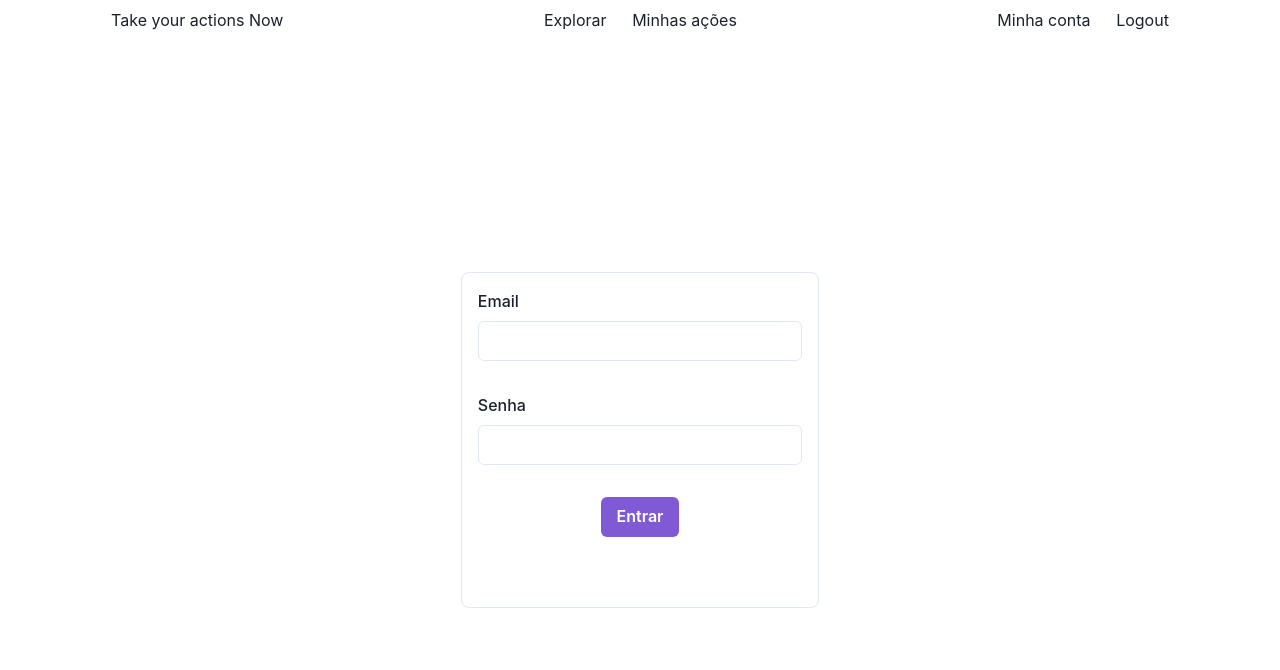
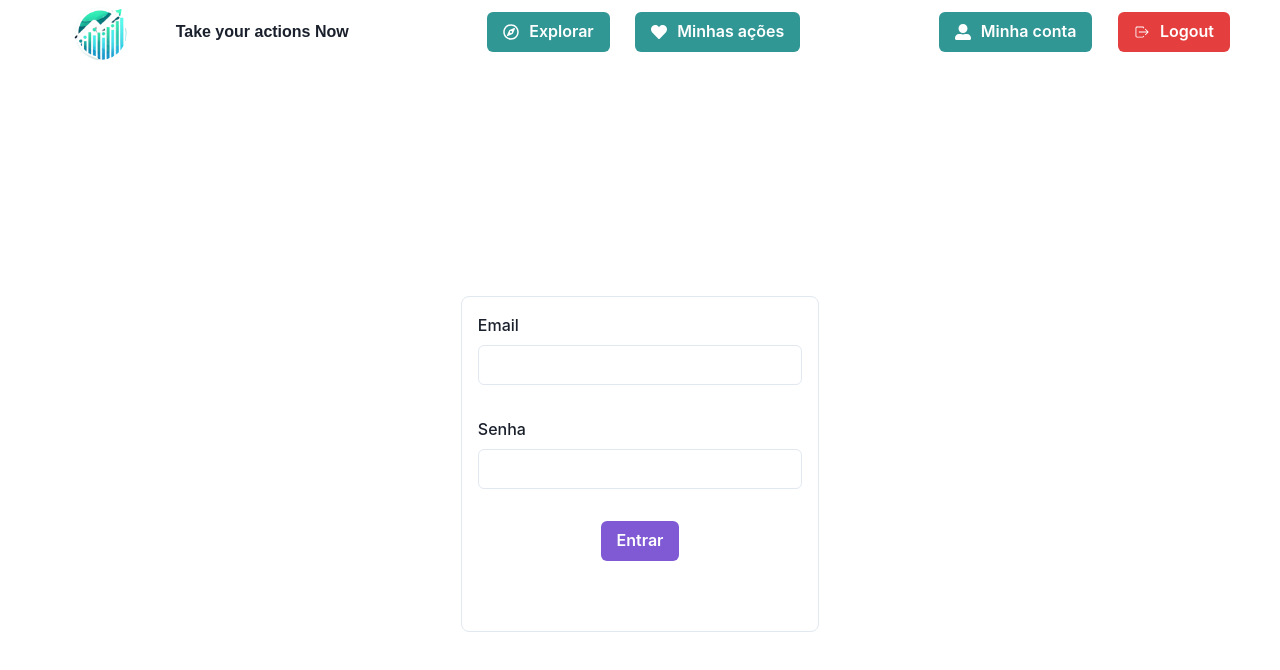
Before and after one commit to Rafael-Floriano/take-your-actions-now, a React (Vite) app: page / in a window 1280 px wide. Shown: the top 670 px of the page. Built offline with nearby package versions, Linux system fonts and the light colour scheme.

Commit message:
adjusted headers style and links

```diff
--- a/src/components/Header/Header.css
+++ b/src/components/Header/Header.css
@@ -1,6 +1,8 @@
+@import url('https://fonts.googleapis.com/css?family=Source+Sans+Pro:regular,bold,italic&subset=latin,latin-ext');
+
 .header-conteiner {
     width: 100%;
-    height: 5vh;
+    height: 8vh;
     display: flex;
     flex-direction: column;
     align-items: center;
@@ -13,6 +15,15 @@
     flex-direction: row;
     justify-content: space-around;
     gap: 3vw;
+}
+
+.conteiner-icon-with-title {
+    cursor: pointer;
+}
+
+.header-title {
+    font-weight: bold;
+    font-family: sans-serif;
 }
 
 .site-actions {
@@ -28,3 +39,9 @@
     align-items: center;
     gap: 2vw;
 }
+
+.button-conteiner {
+    display: flex;
+    align-items: center;
+    gap: 10px;
+}
--- a/src/components/Header/Header.tsx
+++ b/src/components/Header/Header.tsx
@@ -1,19 +1,46 @@
-import { Text } from "@chakra-ui/react";
+import { Button, Flex, Image, Text } from "@chakra-ui/react";
 import "./Header.css";
+import { FaHeart, FaRegCompass, FaUserAlt } from "react-icons/fa";
+import { IoIosLogOut } from "react-icons/io";
+import { useNavigate } from "react-router-dom";
+
 
 const Header = () => {
+
+    const navigate = useNavigate()
+
+    const routerChanger = (path:string) => {
+        navigate(path);
+    }
+
     return (
         <>
             <div className="header-conteiner">
                 <div className="header-content">
-                    <Text>Take your actions Now</Text>
+                    <Flex className="conteiner-icon-with-title" flexDirection='row' gap='2vw' alignItems='center' onClick={() =>routerChanger('/home')}>
+                        <Image
+                            boxSize='100px'
+                            objectFit='cover'
+                            src='./src/logo.png'
+                            alt='Dan Abramov'
+                        />
+                        <Text className="header-title">Take your actions Now</Text>
+                    </Flex>
                     <div className="site-actions">
-                        <Text>Explorar</Text>
-                        <Text>Minhas ações</Text>
+                        <Button className="button-conteiner" colorScheme="teal" variant="solid" onClick={() =>routerChanger('/home')}>
+                            <FaRegCompass /> Explorar
+                        </Button>
+                        <Button className="button-conteiner" colorScheme="teal" variant="solid" onClick={() =>routerChanger('/bookmark')}>
+                            <FaHeart /> Minhas ações
+                        </Button>
                     </div>
                     <div className="account-actions">
-                        <Text>Minha conta</Text>
-                        <Text>Logout</Text>
+                        <Button className="button-conteiner" colorScheme="teal" variant="solid">
+                            <FaUserAlt /> Minha conta
+                        </Button>
+                        <Button className="button-conteiner" colorScheme="red" variant="solid" onClick={() =>routerChanger('/')}>
+                            <IoIosLogOut /> Logout
+                        </Button>
                     </div>
                 </div>
             </div>
--- a/src/main.tsx
+++ b/src/main.tsx
@@ -11,16 +11,16 @@ import Bookmark from './pages/Bookmark/Bookmark.tsx'
 createRoot(document.getElementById('root')!).render(
   <ChakraProvider>
     <StrictMode>
+      <BrowserRouter>
       <Header/>
       <Flex justifyContent='center' alignItems='center' h='100%' w='100%'>
-        <BrowserRouter>
           <Routes>
             <Route path='/' element={<Login/>}> </Route>
             <Route path='/home' element={<Home/>}> </Route>
             <Route path='/bookmark' element={<Bookmark/>}> </Route>
           </Routes>
-        </BrowserRouter>
       </Flex>
+      </BrowserRouter>
     </StrictMode>
   </ChakraProvider>
 )
```
Also changed, not shown: src/logo.png (added).
